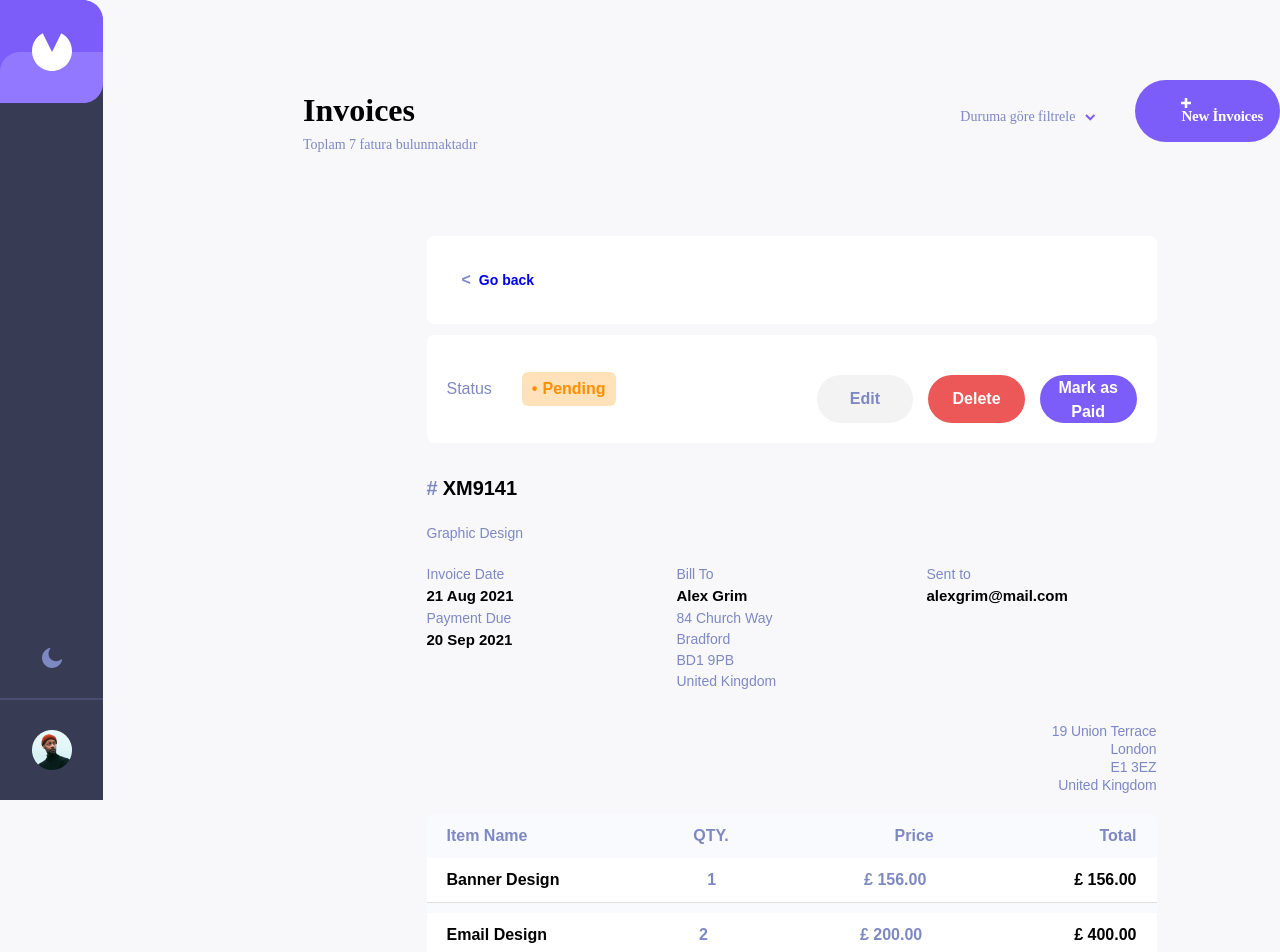
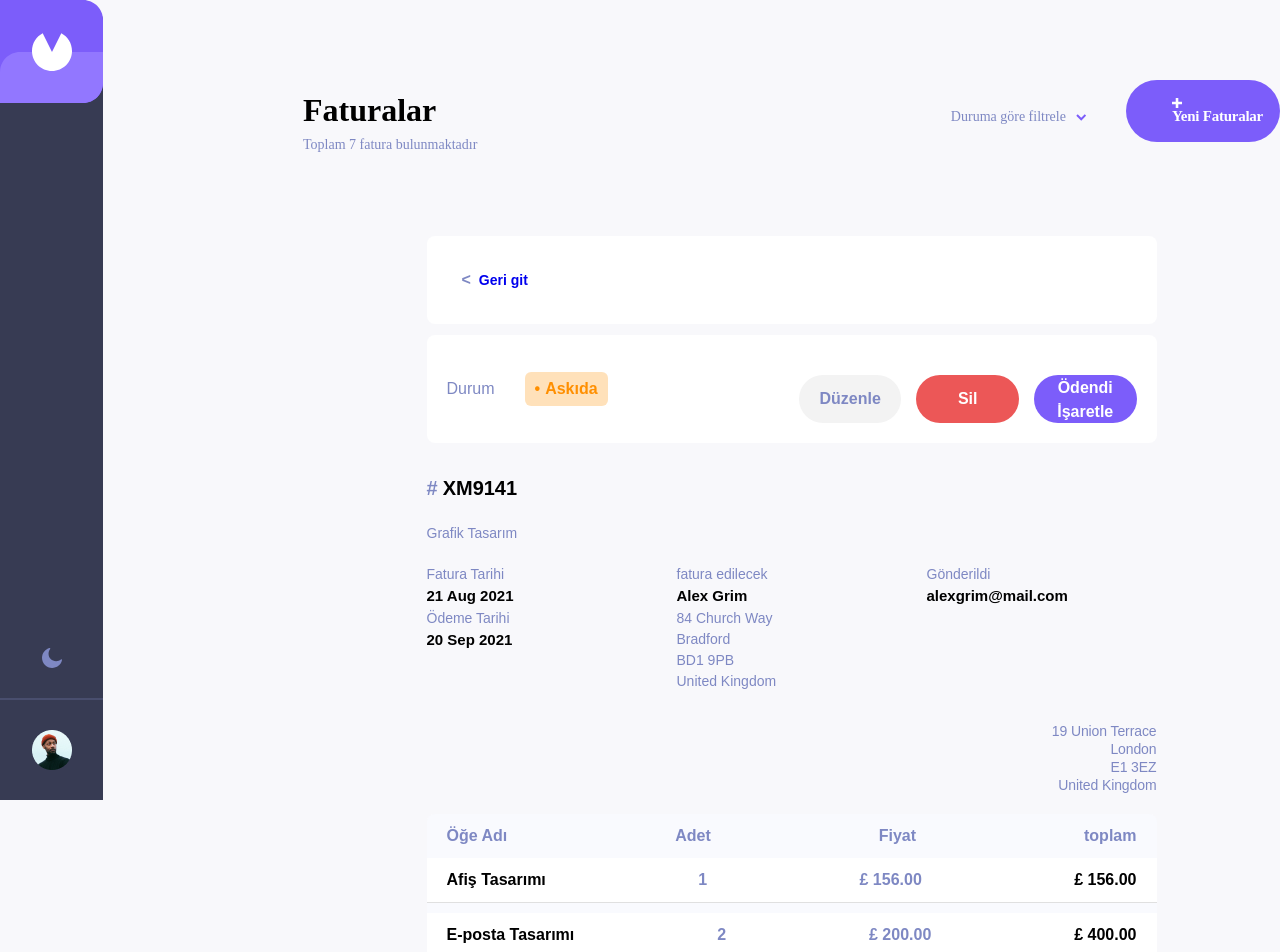
Before and after one commit to dogasvs/invoice-app, a Next.js app: page /details in a window 1280 px wide. Shown: the top 952 px of the page. Built offline with nearby package versions, Linux system fonts and the light colour scheme.

Commit message:
projey türkçeye cevrildi

```diff
--- a/app/(invoices-list)/details/page.jsx
+++ b/app/(invoices-list)/details/page.jsx
@@ -1,13 +1,13 @@
-'use client'
-import { useState } from 'react';
-import './invoice-detail.css';
-import EditModal from '@/components/modal/modal-edit';
-import DeleteModal from '@/components/modal/modal-delete';
-import Link from 'next/link';
+"use client";
+import { useState } from "react";
+import "./invoice-detail.css";
+import EditModal from "@/components/modal/modal-edit";
+import DeleteModal from "@/components/modal/modal-delete";
+import Link from "next/link";
 
 const InvoiceDetail = () => {
   const [isEditModalOpen, setIsEditModalOpen] = useState(false);
-    const [paymentTerms, setPaymentTerms] = useState('Net 30 Days');
+  const [paymentTerms, setPaymentTerms] = useState("Net 30 Days");
   const [isDeleteModalOpen, setIsDeleteModalOpen] = useState(false);
 
   const openModal = () => {
@@ -30,51 +30,54 @@ const InvoiceDetail = () => {
   };
 
   const handleDelete = () => {
-        console.log('Invoice deleted');
+    console.log("Invoice deleted");
     closeDeleteModal();
   };
-
 
   return (
     <div className="container">
       <div className="wrapper">
         <div className="goBack">
           <Link href="/" className="goBackButton">
-                        Go back
+            Geri git
           </Link>
         </div>
 
         <div className="invoiceDetails">
           <div className="status">
-                        <span> Status </span>
-                        <span className="statusPending">Pending</span>
+            <span> Durum </span>
+            <span className="statusPending">Askıda </span>
           </div>
           <div className="actionButtons">
-                        <button className="editButton" onClick={openModal}>Edit</button>
-                        <button className="deleteButton" onClick={openDeleteModal}>Delete</button>
-                        <button className="markPaidButton">Mark as Paid</button>
+            <button className="editButton" onClick={openModal}>
+              Düzenle
+            </button>
+            <button className="deleteButton" onClick={openDeleteModal}>
+              Sil
+            </button>
+            <button className="markPaidButton">Ödendi İşaretle</button>
           </div>
         </div>
 
         <div className="invoiceInfo">
           <div className="infoHeader">
-                        <span style={{ color: '#7E88C3' }}>#</span>
+            <span style={{ color: "#7E88C3" }}>#</span>
             <span> XM9141</span>
           </div>
 
           <span className="infoDetails">
-                        <p>Graphic Design</p>
+            <p>Grafik Tasarım</p>
           </span>
 
           <div className="infoDetails">
             <div className="infoLeft">
-                            <p>Invoice Date</p>
+              <p>Fatura Tarihi</p>
               <h4>21 Aug 2021</h4>
-                            <p>Payment Due</p>
+              <p>Ödeme Tarihi</p>
               <h4>20 Sep 2021</h4>
             </div>
             <div className="infoRight">
-                            <p>Bill To</p>
+              <p>fatura edilecek</p>
               <h4>Alex Grim</h4>
               <p>84 Church Way</p>
               <p>Bradford</p>
@@ -82,7 +85,7 @@ const InvoiceDetail = () => {
               <p>United Kingdom</p>
             </div>
             <div className="infoSent">
-                            <p>Sent to</p>
+              <p>Gönderildi</p>
               <h4>alexgrim@mail.com</h4>
             </div>
 
@@ -96,27 +99,27 @@ const InvoiceDetail = () => {
 
           <div className="itemTable">
             <div className="itemHeader">
-                            <span>Item Name</span>
-                            <span>QTY.</span>
-                            <span>Price</span>
-                            <span>Total</span>
+              <span>Öğe Adı</span>
+              <span>Adet</span>
+              <span>Fiyat</span>
+              <span>toplam</span>
             </div>
             <div className="itemList">
               <div className="item">
-                                <span>Banner Design</span>
-                                <span style={{ color: '#7E88C3' }}>1</span>
-                                <span style={{ color: '#7E88C3' }}>£ 156.00</span>
+                <span>Afiş Tasarımı</span>
+                <span style={{ color: "#7E88C3" }}>1</span>
+                <span style={{ color: "#7E88C3" }}>£ 156.00</span>
                 <span>£ 156.00</span>
               </div>
               <div className="item">
-                                <span>Email Design</span>
-                                <span style={{ color: '#7E88C3' }}>2</span>
-                                <span style={{ color: '#7E88C3' }}>£ 200.00</span>
+                <span>E-posta Tasarımı</span>
+                <span style={{ color: "#7E88C3" }}>2</span>
+                <span style={{ color: "#7E88C3" }}>£ 200.00</span>
                 <span>£ 400.00</span>
               </div>
             </div>
             <div className="totalAmount">
-                            <span>Amount Due</span>
+              <span>Ödenecek Tutar</span>
               <span>£ 556.00</span>
             </div>
           </div>
--- a/components/header/index.jsx
+++ b/components/header/index.jsx
@@ -5,7 +5,7 @@ export default function Header() {
   return (
     <div className="header">
       <div className="headerTitle">
-        <h1>Invoices</h1>
+        <h1>Faturalar</h1>
         <p>Toplam 7 fatura bulunmaktadır</p>
       </div>
       <div className="invoicesProcess">
--- a/components/modal/modal-add/index.jsx
+++ b/components/modal/modal-add/index.jsx
@@ -28,26 +28,26 @@ export default function ModalAdd({ isModalOpen, closeModal }) {
       {isModalOpen && (
         <div className="modal-overlay">
           <div className="modal-container">
-            <h2>New Invoice</h2>
+            <h2>Yeni Fatura</h2>
             <form>
               <div className="billFrom">
-                <h3>Bill From</h3>
+                <h3>Fatura Kaynağı</h3>
                 <div className="form-group">
-                  <label>Street Address</label>
+                  <label>Açık adres</label>
                   <input type="text" defaultValue="19 Union Terrace" />
                 </div>
 
                 <div className="form-row">
                   <div className="form-group">
-                    <label>City</label>
+                    <label>Şehir</label>
                     <input type="text" defaultValue="London" />
                   </div>
                   <div className="form-group">
-                    <label>Post Code</label>
+                    <label>Posta Kodu</label>
                     <input type="text" defaultValue="E1 3EZ" />
                   </div>
                   <div className="form-group">
-                    <label>Country</label>
+                    <label>Ülke</label>
                     <input type="text" defaultValue="United Kingdom" />
                   </div>
                 </div>
@@ -55,33 +55,33 @@ export default function ModalAdd({ isModalOpen, closeModal }) {
 
               {/* Bill To Section */}
               <div className="billTo">
-                <h3>Bill To</h3>
+                <h3>fatura edilecek</h3>
                 <div className="form-group">
-                  <label>Client's Name</label>
+                  <label>Müşterinin Adı</label>
                   <input type="text" defaultValue="Alex Grim" />
                 </div>
 
                 <div className="form-group">
-                  <label>Client's Email</label>
+                  <label>Müşterinin E-postası</label>
                   <input type="email" defaultValue="alexgrim@mail.com" />
                 </div>
 
                 <div className="form-group">
-                  <label>Street Address</label>
+                  <label>Açık adres</label>
                   <input type="text" defaultValue="84 Church Way" />
                 </div>
 
                 <div className="form-row">
                   <div className="form-group">
-                    <label>City</label>
+                    <label>Şehir</label>
                     <input type="text" defaultValue="Bradford" />
                   </div>
                   <div className="form-group">
-                    <label>Post Code</label>
+                    <label>Posta Kodu</label>
                     <input type="text" defaultValue="BD1 9PB" />
                   </div>
                   <div className="form-group">
-                    <label>Country</label>
+                    <label>Ülke</label>
                     <input type="text" defaultValue="United Kingdom" />
                   </div>
                 </div>
@@ -91,42 +91,42 @@ export default function ModalAdd({ isModalOpen, closeModal }) {
               <div className="invoiceDateSection">
                 <div className="form-row">
                   <div className="form-group">
-                    <label>Invoice Date</label>
+                    <label>Fatura Tarihi</label>
                     <input type="date" defaultValue="2021-08-21" />
                   </div>
                   <div className="form-group">
-                    <label>Payment Terms</label>
+                    <label>Ödeme Koşulları</label>
                     <div className="custom-select">
                       <div className="selected-option">
                         {paymentTerms}
                         <span className="arrow">⌄</span>
                       </div>
                       <ul className="options">
-                        <li onClick={() => handlePaymentChange("Net 1 Day")}>
-                          Net 1 Day
+                        <li onClick={() => handlePaymentChange("Net 1 Gün")}>
+                          Net 1 Gün
                         </li>
-                        <li onClick={() => handlePaymentChange("Net 7 Days")}>
-                          Net 7 Days
+                        <li onClick={() => handlePaymentChange("Net 7 Gün")}>
+                          Net 7 Gün
                         </li>
-                        <li onClick={() => handlePaymentChange("Net 14 Days")}>
-                          Net 14 Days
+                        <li onClick={() => handlePaymentChange("Net 14 Gün")}>
+                          Net 14 Gün
                         </li>
-                        <li onClick={() => handlePaymentChange("Net 30 Days")}>
-                          Net 30 Days
+                        <li onClick={() => handlePaymentChange("Net 30 Gün")}>
+                          Net 30 Gün
                         </li>
                       </ul>
                     </div>
                   </div>
                 </div>
                 <div className="form-group">
-                  <label>Project Description</label>
+                  <label>Proje Açıklaması</label>
                   <input type="text" defaultValue="Graphic Design" />
                 </div>
               </div>
 
               {/* Item List Section */}
               <div className="itemListSection">
-                <h3>Item List</h3>
+                <h3>Öğe Listesi</h3>
                 <div className="item">
                   <input type="text" defaultValue="Banner Design" />
                   <input type="number" defaultValue="1" />
@@ -140,7 +140,7 @@ export default function ModalAdd({ isModalOpen, closeModal }) {
                   <span>400.00</span>
                 </div>
                 <button type="button" onClick={handleNewAddItem}>
-                  + Add New Item
+                  + Yeni Ekle
                 </button>
                 {addNewInput.map((input, index) => (
                   <div key={index} className="item">
@@ -167,10 +167,10 @@ export default function ModalAdd({ isModalOpen, closeModal }) {
                   type="button"
                   className="cancel-btn"
                 >
-                  Cancel
+                  İptal et
                 </button>
                 <button type="submit" className="save-btn">
-                  Save Changes
+                  Değişiklikleri Kaydet
                 </button>
               </div>
             </form>
--- a/components/newInvoicesBtn/index.jsx
+++ b/components/newInvoicesBtn/index.jsx
@@ -19,7 +19,7 @@ export default function NewInvoicesBtn() {
   return (
     <div className="invoicesAdd">
       <button className="invoicesAddBtn " onClick={openModal}>
-        <ArtiSvg /> New İnvoices
+        <ArtiSvg /> Yeni Faturalar
       </button>
       <ModalAdd isModalOpen={isModalOpen} closeModal={closeModal} />
     </div>
```
Also changed, not shown: app/(invoices-list)/page.jsx (+7 -7 lines). Lines whose indentation alone changed are shown as unchanged.
